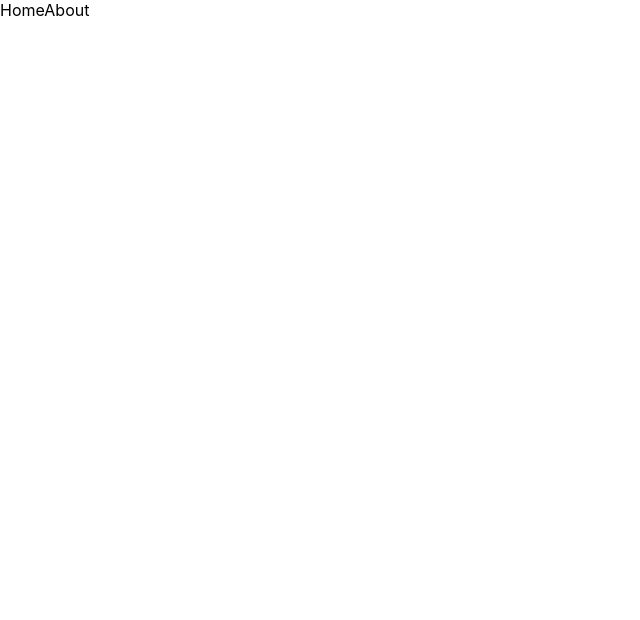
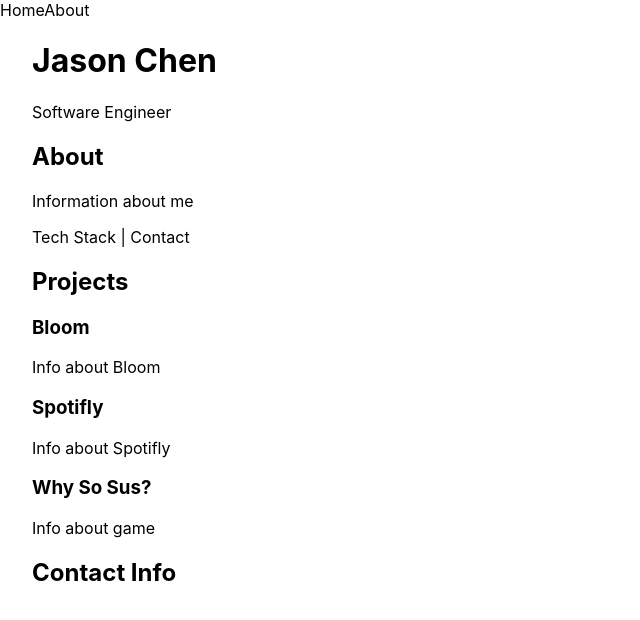
Before and after one commit to jasonxchen/portfolio, a Next.js app: page / in a window 1280 px wide. Shown: the top 620 px of the page, without its empty margins (0-640 px from the left). Built offline with nearby package versions, Linux system fonts and the light colour scheme.

Commit message:
Stub out portfolio sections

```diff
--- /dev/null
+++ b/components/about.js
@@ -0,0 +1,9 @@
+export default function About() {
+    return (
+        <div>
+            <h2>About</h2>
+			<p>Information about me</p>
+			<p>Tech Stack | Contact</p>
+        </div>
+    );
+}
--- /dev/null
+++ b/components/landing.js
@@ -0,0 +1,8 @@
+export default function Landing() {
+    return (
+        <div>
+			<h1>Jason Chen</h1>
+			<p>Software Engineer</p>
+        </div>
+    );
+}
--- /dev/null
+++ b/components/projectList.js
@@ -0,0 +1,15 @@
+export default function ProjectList() {
+    return (
+        <div>
+            <h2>Projects</h2>
+			<h3>Bloom</h3>
+			<p>Info about Bloom</p>
+
+			<h3>Spotifly</h3>
+			<p>Info about Spotifly</p>
+
+			<h3>Why So Sus?</h3>
+			<p>Info about game</p>
+        </div>
+    );
+}
--- a/pages/index.js
+++ b/pages/index.js
@@ -1,5 +1,8 @@
+import styles from "../styles/Home.module.css";
 import Head from "next/head";
-import styles from "../styles/Home.module.css";
+import Landing from "../components/landing";
+import About from "../components/about";
+import ProjectList from "../components/projectList";
 
 export default function Home() {
 	return (
@@ -9,6 +12,14 @@ export default function Home() {
 				<meta name="Portfolio website for Jason Chen" content="Generated by create next app" />
 				<link rel="icon" href="/favicon.ico?" />
 			</Head>
+
+			<Landing />
+
+			<About />
+
+			<ProjectList />
+
+			<h2>Contact Info</h2>
 		</div>
 	);
 }
```
